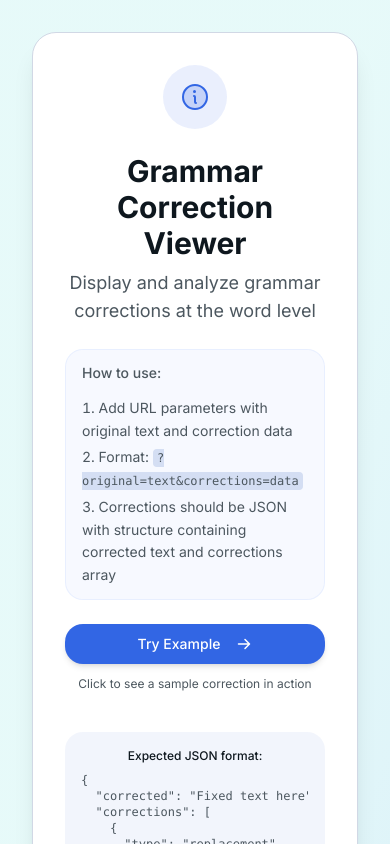
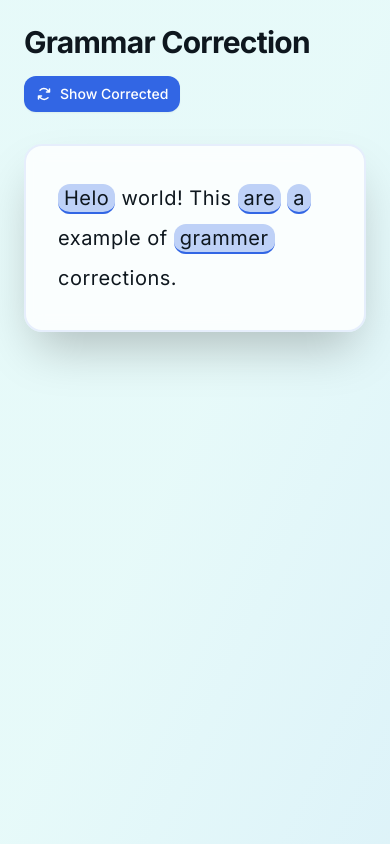
Before and after one commit to rohanod/grammar-correction, a React (Vite) app: page / in a window 390 px wide. Shown: the top 844 px of the page. Built offline with nearby package versions, Linux system fonts and the light colour scheme.

Commit message:
Generated by Spark: don't have on click things on desktop. on mobile, don't have on hover things. Don't have the example in the db and just hardcode it

```diff
--- a/src/App.tsx
+++ b/src/App.tsx
@@ -1,64 +1,49 @@
-import { useEffect, useState } from 'react'
-import { EmptyState } from '@/components/EmptyState'
+import { useState } from 'react'
 import { TextWithHighlights } from '@/components/TextWithHighlights'
 import { Card } from '@/components/ui/card'
 import { Button } from '@/components/ui/button'
-import { Alert, AlertDescription } from '@/components/ui/alert'
-import { parseCorrectionFromURL } from '@/lib/correction-parser'
 import { CorrectionData } from '@/lib/types'
-import { Warning, ArrowsClockwise } from '@phosphor-icons/react'
+import { ArrowsClockwise } from '@phosphor-icons/react'
 import { motion } from 'framer-motion'
 
+const EXAMPLE_DATA: CorrectionData = {
+  original: "Helo world! This are a example of grammer corrections.",
+  corrected: "Hello world! This is an example of grammar corrections.",
+  corrections: [
+    {
+      type: "replacement",
+      original: "Helo",
+      corrected: "Hello",
+      position: 0,
+      reason: "Spelling error"
+    },
+    {
+      type: "replacement",
+      original: "are",
+      corrected: "is",
+      position: 18,
+      reason: "Subject-verb agreement"
+    },
+    {
+      type: "replacement",
+      original: "a",
+      corrected: "an",
+      position: 21,
+      reason: "Article correction (before vowel)"
+    },
+    {
+      type: "replacement",
+      original: "grammer",
+      corrected: "grammar",
+      position: 35,
+      reason: "Spelling error"
+    }
+  ]
+}
+
 function App() {
-  const [correctionData, setCorrectionData] = useState<CorrectionData | null>(null)
-  const [error, setError] = useState<string | null>(null)
-  const [loading, setLoading] = useState(true)
+  const [correctionData] = useState<CorrectionData>(EXAMPLE_DATA)
   const [showCorrected, setShowCorrected] = useState(false)
-
-  useEffect(() => {
-    try {
-      const data = parseCorrectionFromURL()
-      if (data) {
-        setCorrectionData(data)
-      }
-    } catch (err) {
-      setError('Failed to parse correction data. Please check the URL format.')
-    } finally {
-      setLoading(false)
-    }
-  }, [])
-
-  if (loading) {
-    return (
-      <div className="min-h-screen bg-gradient-to-br from-background via-background to-primary/5 flex items-center justify-center">
-        <div className="text-center">
-          <div className="w-12 h-12 border-4 border-primary border-t-transparent rounded-full animate-spin mx-auto"></div>
-          <p className="mt-4 text-muted-foreground">Loading...</p>
-        </div>
-      </div>
-    )
-  }
-
-  if (error) {
-    return (
-      <div className="min-h-screen bg-gradient-to-br from-background via-background to-primary/5 p-8">
-        <div className="max-w-4xl mx-auto">
-          <Alert variant="destructive">
-            <Warning size={20} weight="bold" />
-            <AlertDescription>{error}</AlertDescription>
-          </Alert>
-        </div>
-      </div>
-    )
-  }
-
-  if (!correctionData) {
-    return (
-      <div className="min-h-screen bg-gradient-to-br from-background via-background to-primary/5 p-8">
-        <EmptyState />
-      </div>
-    )
-  }
 
   return (
     <div className="min-h-screen bg-gradient-to-br from-background via-background to-primary/5">
@@ -93,7 +78,7 @@ function App() {
           animate={{ opacity: 1, y: 0 }}
           transition={{ duration: 0.4, delay: 0.1 }}
         >
-          <Card className="p-8 md:p-12 shadow-2xl bg-white/80 backdrop-blur-sm border-2 border-primary/10 rounded-xl">
+          <Card className="p-8 md:p-12 shadow-2xl bg-white/80 backdrop-blur-sm border-2 border-primary/10 rounded-[calc(var(--radius)*1.5)]">
             <TextWithHighlights
               text={showCorrected ? correctionData.corrected : correctionData.original}
               corrections={correctionData.corrections}
--- a/src/components/DiffView.tsx
+++ b/src/components/DiffView.tsx
@@ -3,7 +3,8 @@ import { Badge } from '@/components/ui/badge'
 import { Tooltip, TooltipContent, TooltipProvider, TooltipTrigger } from '@/components/ui/tooltip'
 import { Correction, CorrectionType } from '@/lib/types'
 import { motion } from 'framer-motion'
-import { ReactElement } from 'react'
+import { ReactElement, useState } from 'react'
+import { useIsMobile } from '@/hooks/use-mobile'
 
 interface DiffViewProps {
   original: string
@@ -14,13 +15,13 @@ interface DiffViewProps {
 function getCorrectionColor(type: CorrectionType): string {
   switch (type) {
     case 'addition':
-      return 'bg-green-100 text-green-800 hover:bg-green-200'
+      return 'bg-green-100 text-green-800'
     case 'deletion':
-      return 'bg-red-100 text-red-800 hover:bg-red-200 line-through'
+      return 'bg-red-100 text-red-800 line-through'
     case 'replacement':
-      return 'bg-amber-100 text-amber-800 hover:bg-amber-200'
+      return 'bg-amber-100 text-amber-800'
     case 'punctuation':
-      return 'bg-blue-100 text-blue-800 hover:bg-blue-200'
+      return 'bg-blue-100 text-blue-800'
     default:
       return 'bg-gray-100 text-gray-800'
   }
@@ -39,6 +40,71 @@ function getCorrectionBadgeColor(type: CorrectionType): string {
     default:
       return 'bg-gray-500 text-white'
   }
+}
+
+interface CorrectionSpanProps {
+  word: string
+  correction: Correction
+}
+
+function CorrectionSpan({ word, correction }: CorrectionSpanProps) {
+  const [isOpen, setIsOpen] = useState(false)
+  const isMobile = useIsMobile()
+
+  const handleInteraction = () => {
+    if (isMobile) {
+      setIsOpen(!isOpen)
+    }
+  }
+
+  const handleMouseEnter = () => {
+    if (!isMobile) {
+      setIsOpen(true)
+    }
+  }
+
+  const handleMouseLeave = () => {
+    if (!isMobile) {
+      setIsOpen(false)
+    }
+  }
+
+  return (
+    <TooltipProvider>
+      <Tooltip open={isOpen} onOpenChange={setIsOpen} delayDuration={0}>
+        <TooltipTrigger asChild>
+          <motion.span
+            className={`px-1 py-0.5 rounded-[var(--radius)] cursor-help transition-colors ${getCorrectionColor(correction.type)}`}
+            whileHover={isMobile ? undefined : { scale: 1.05 }}
+            transition={{ duration: 0.2 }}
+            onMouseEnter={handleMouseEnter}
+            onMouseLeave={handleMouseLeave}
+            onClick={handleInteraction}
+          >
+            {word}
+          </motion.span>
+        </TooltipTrigger>
+        <TooltipContent
+          className="max-w-xs"
+          onMouseEnter={handleMouseEnter}
+          onMouseLeave={handleMouseLeave}
+        >
+          <div className="flex flex-col gap-2">
+            <Badge className={getCorrectionBadgeColor(correction.type)}>
+              {correction.type.toUpperCase()}
+            </Badge>
+            <div className="text-sm">
+              <div className="font-medium">Original: <span className="font-normal">{correction.original}</span></div>
+              <div className="font-medium">Corrected: <span className="font-normal">{correction.corrected}</span></div>
+              {correction.reason && (
+                <div className="mt-2 text-muted-foreground">{correction.reason}</div>
+              )}
+            </div>
+          </div>
+        </TooltipContent>
+      </Tooltip>
+    </TooltipProvider>
+  )
 }
 
 interface TextWithCorrectionsProps {
@@ -66,33 +132,7 @@ function TextWithCorrections({ text, corrections, showOriginal }: TextWithCorrec
 
     if (correctionInRange) {
       elements.push(
-        <TooltipProvider key={index}>
-          <Tooltip delayDuration={200}>
-            <TooltipTrigger asChild>
-              <motion.span
-                className={`px-1 py-0.5 rounded cursor-help transition-colors ${getCorrectionColor(correctionInRange.type)}`}
-                whileHover={{ scale: 1.05 }}
-                transition={{ duration: 0.2 }}
-              >
-                {word}
-              </motion.span>
-            </TooltipTrigger>
-            <TooltipContent className="max-w-xs">
-              <div className="flex flex-col gap-2">
-                <Badge className={getCorrectionBadgeColor(correctionInRange.type)}>
-                  {correctionInRange.type.toUpperCase()}
-                </Badge>
-                <div className="text-sm">
-                  <div className="font-medium">Original: <span className="font-normal">{correctionInRange.original}</span></div>
-                  <div className="font-medium">Corrected: <span className="font-normal">{correctionInRange.corrected}</span></div>
-                  {correctionInRange.reason && (
-                    <div className="mt-2 text-muted-foreground">{correctionInRange.reason}</div>
-                  )}
-                </div>
-              </div>
-            </TooltipContent>
-          </Tooltip>
-        </TooltipProvider>
+        <CorrectionSpan key={index} word={word} correction={correctionInRange} />
       )
     } else {
       elements.push(<span key={index}>{word}</span>)
@@ -120,7 +160,7 @@ export function DiffView({ original, corrected, corrections }: DiffViewProps) {
                 {corrections.length} {corrections.length === 1 ? 'correction' : 'corrections'}
               </Badge>
             </div>
-            <div className="bg-muted/30 p-4 rounded-lg">
+            <div className="bg-muted/30 p-4 rounded-[var(--radius)]">
               <TextWithCorrections text={original} corrections={corrections} showOriginal={true} />
             </div>
           </div>
@@ -140,7 +180,7 @@ export function DiffView({ original, corrected, corrections }: DiffViewProps) {
                 ✓ Reviewed
               </Badge>
             </div>
-            <div className="bg-primary/5 p-4 rounded-lg border border-primary/10">
+            <div className="bg-primary/5 p-4 rounded-[var(--radius)] border border-primary/10">
               <TextWithCorrections text={corrected} corrections={corrections} showOriginal={false} />
             </div>
           </div>
--- a/src/components/TextWithHighlights.tsx
+++ b/src/components/TextWithHighlights.tsx
@@ -4,6 +4,7 @@ import { Correction, CorrectionType } from '@/lib/types'
 import { motion } from 'framer-motion'
 import { ArrowRight } from '@phosphor-icons/react'
 import { useState } from 'react'
+import { useIsMobile } from '@/hooks/use-mobile'
 
 interface TextWithHighlightsProps {
   text: string
@@ -11,33 +12,34 @@ interface TextWithHighlightsProps {
   showCorrected: boolean
 }
 
-function getCorrectionColor(type: CorrectionType): string {
+function getCorrectionColor(type: CorrectionType, isMobile: boolean): string {
+  const hoverClass = isMobile ? '' : 'md:hover:bg-opacity-50'
   switch (type) {
     case 'addition':
-      return 'bg-green-400/30 hover:bg-green-400/50 border-b-2 border-green-500'
+      return `bg-green-400/30 ${hoverClass} border-b-2 border-green-500`
     case 'deletion':
-      return 'bg-red-400/30 hover:bg-red-400/50 border-b-2 border-red-500'
+      return `bg-red-400/30 ${hoverClass} border-b-2 border-red-500`
     case 'replacement':
-      return 'bg-primary/30 hover:bg-primary/50 border-b-2 border-primary'
+      return `bg-primary/30 ${hoverClass} border-b-2 border-primary`
     case 'punctuation':
-      return 'bg-secondary/30 hover:bg-secondary/50 border-b-2 border-secondary'
+      return `bg-secondary/30 ${hoverClass} border-b-2 border-secondary`
     default:
-      return 'bg-muted/30 hover:bg-muted/50'
+      return `bg-muted/30 ${hoverClass}`
   }
 }
 
 function getCorrectionBadgeColor(type: CorrectionType): string {
   switch (type) {
     case 'addition':
-      return 'bg-green-500 hover:bg-green-600 text-white'
+      return 'bg-green-500 text-white'
     case 'deletion':
-      return 'bg-red-500 hover:bg-red-600 text-white'
+      return 'bg-red-500 text-white'
     case 'replacement':
-      return 'bg-primary hover:bg-primary/90 text-primary-foreground'
+      return 'bg-primary text-primary-foreground'
     case 'punctuation':
-      return 'bg-secondary hover:bg-secondary/90 text-secondary-foreground'
+      return 'bg-secondary text-secondary-foreground'
     default:
-      return 'bg-muted hover:bg-muted/90 text-muted-foreground'
+      return 'bg-muted text-muted-foreground'
   }
 }
 
@@ -75,35 +77,55 @@ export function TextWithHighlights({ text, corrections, showCorrected }: TextWit
 
 function CorrectionHighlight({ word, correction }: { word: string; correction: Correction }) {
   const [isOpen, setIsOpen] = useState(false)
+  const isMobile = useIsMobile()
+
+  const handleInteraction = () => {
+    if (isMobile) {
+      setIsOpen(!isOpen)
+    }
+  }
+
+  const handleMouseEnter = () => {
+    if (!isMobile) {
+      setIsOpen(true)
+    }
+  }
+
+  const handleMouseLeave = () => {
+    if (!isMobile) {
+      setIsOpen(false)
+    }
+  }
 
   return (
     <Popover open={isOpen} onOpenChange={setIsOpen}>
       <PopoverTrigger asChild>
         <motion.span
-          className={`px-1.5 py-0.5 rounded-md cursor-pointer transition-all ${getCorrectionColor(correction.type)}`}
-          whileHover={{ scale: 1.02 }}
+          className={`px-1.5 py-0.5 rounded-[var(--radius)] cursor-pointer transition-all ${getCorrectionColor(correction.type, isMobile)}`}
+          whileHover={isMobile ? undefined : { scale: 1.02 }}
           transition={{ duration: 0.15 }}
-          onMouseEnter={() => setIsOpen(true)}
-          onMouseLeave={() => setIsOpen(false)}
+          onMouseEnter={handleMouseEnter}
+          onMouseLeave={handleMouseLeave}
+          onClick={handleInteraction}
         >
           {word}
         </motion.span>
       </PopoverTrigger>
       <PopoverContent
-        className="w-80 p-0 shadow-2xl border-0 overflow-hidden rounded-xl"
+        className="w-80 p-0 shadow-2xl border-0 overflow-hidden rounded-[calc(var(--radius)*1.5)]"
         align="center"
         sideOffset={8}
-        onMouseEnter={() => setIsOpen(true)}
-        onMouseLeave={() => setIsOpen(false)}
+        onMouseEnter={handleMouseEnter}
+        onMouseLeave={handleMouseLeave}
       >
         <div className="flex flex-col">
           <div className="p-5 bg-gradient-to-br from-card via-card to-accent/10">
-            <Badge className={`${getCorrectionBadgeColor(correction.type)} mb-4 px-3 py-1 rounded-lg`}>
+            <Badge className={`${getCorrectionBadgeColor(correction.type)} mb-4 px-3 py-1 rounded-[var(--radius)]`}>
               {correction.type.charAt(0).toUpperCase() + correction.type.slice(1)}
             </Badge>
 
             <div className="flex items-center gap-3 mb-4">
-              <div className="flex-1 bg-destructive/10 p-3 rounded-lg">
+              <div className="flex-1 bg-destructive/10 p-3 rounded-[var(--radius)]">
                 <div className="text-xs text-muted-foreground mb-1.5 font-semibold uppercase tracking-wide">Original</div>
                 <div className="text-base font-medium text-destructive line-through">
                   {correction.original}
@@ -112,7 +134,7 @@ function CorrectionHighlight({ word, correction }: { word: string; correction: C
 
               <ArrowRight size={24} className="text-primary shrink-0" weight="bold" />
 
-              <div className="flex-1 bg-green-500/10 p-3 rounded-lg">
+              <div className="flex-1 bg-green-500/10 p-3 rounded-[var(--radius)]">
                 <div className="text-xs text-muted-foreground mb-1.5 font-semibold uppercase tracking-wide">Corrected</div>
                 <div className="text-base font-semibold text-green-600">
                   {correction.corrected}
```
Also changed, not shown: src/components/CorrectionSummary.tsx (+7 -8 lines).
